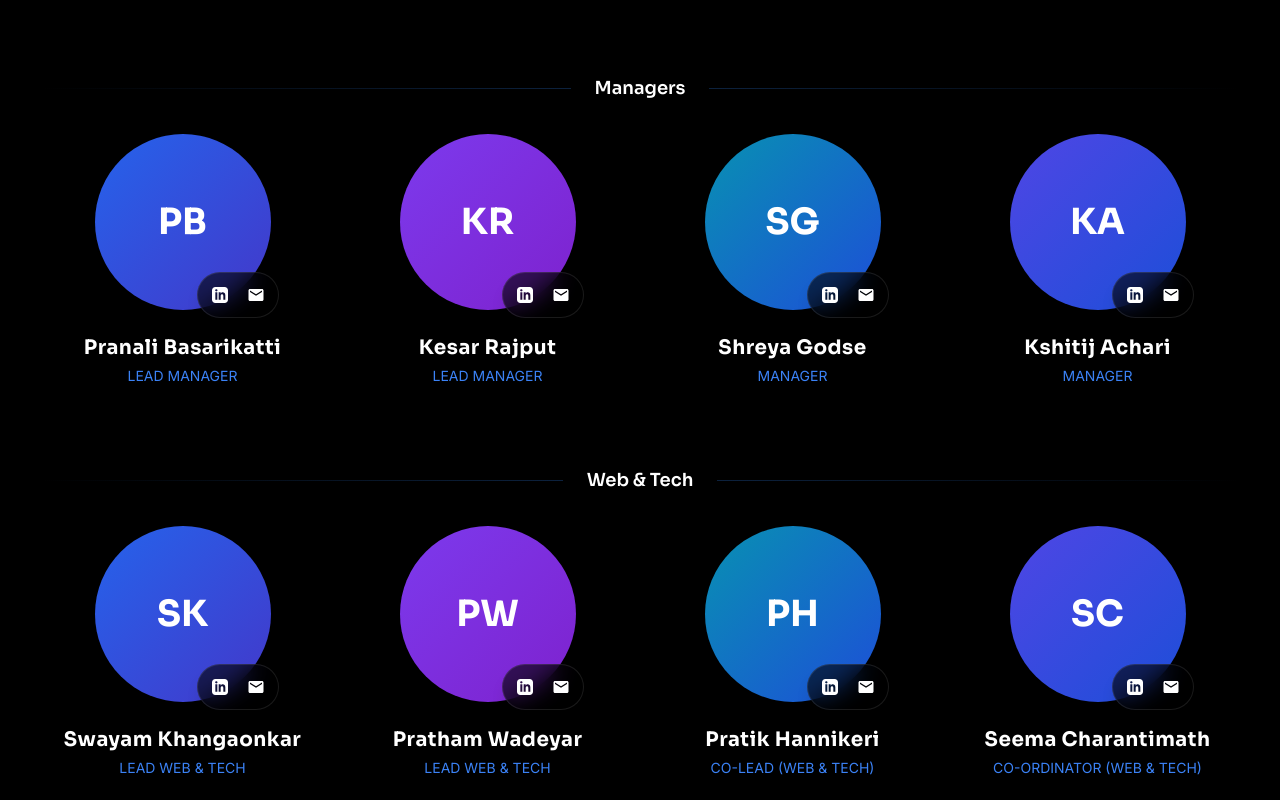
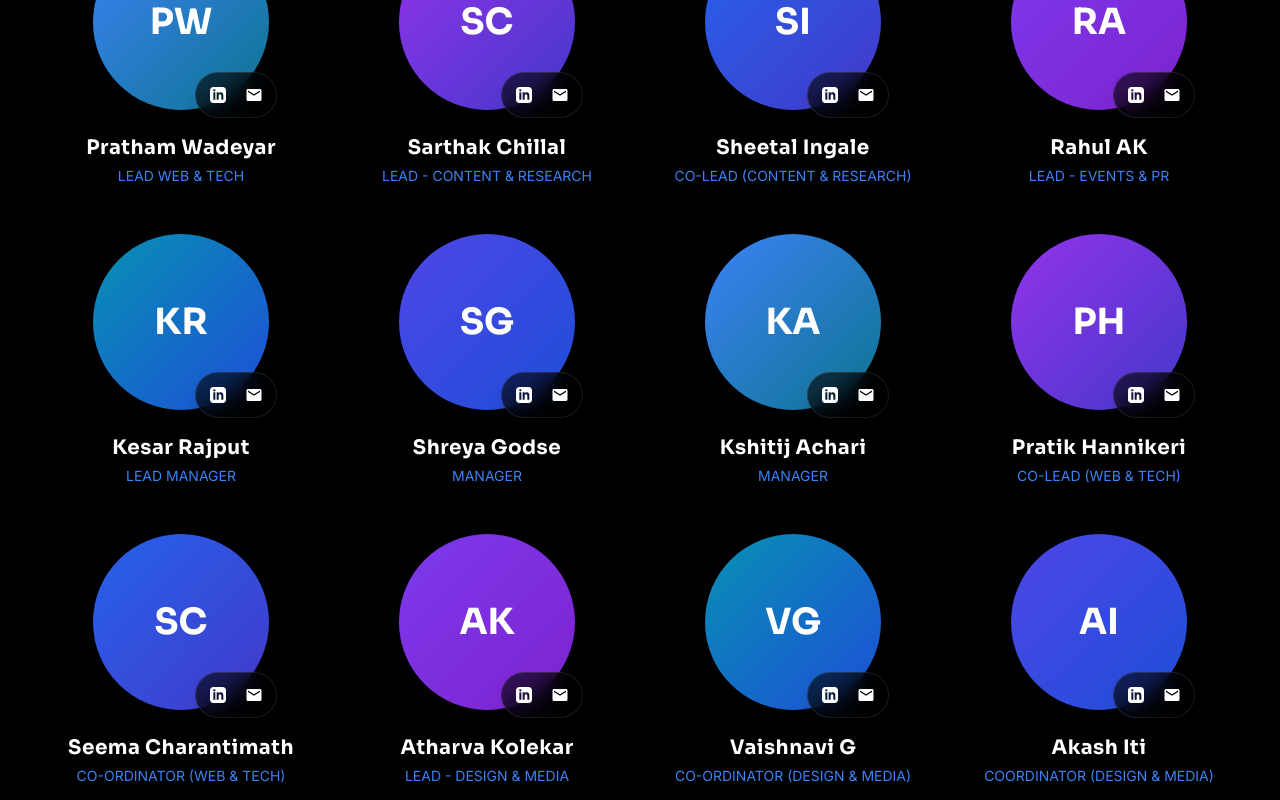
Before and after one commit to Prathamwadiyar/Jcer-E-cell, a React (Vite) app: page /team in a window 1280 px wide. Shown: the part 880-1680 px from the top of the page. Built offline with nearby package versions, Linux system fonts and the light colour scheme.

Commit message:
Remove team categories, reorder team list, add swayam image

```diff
--- a/src/data/teamData.js
+++ b/src/data/teamData.js
@@ -1,15 +1,7 @@
-export const teamCategories = [
-  'Overall Coordinators',
-  'Managers',
-  'Web & Tech',
-  'Design & Media',
-  'Content & Research',
-  'Events & PR',
-  'Corporate & Marketing'
-];
+import swayamImg from '../assets/swayam.png';
 
 export const teamData = [
-  // Overall Coordinators
+  // 1. Omkar V Shirvalkar
   {
     id: 1,
     name: 'Omkar V Shirvalkar',
@@ -19,6 +11,7 @@ export const teamData = [
     email: 'mailto:contact@example.com',
     avatar: null,
   },
+  // 2. Saniya Gorikhan
   {
     id: 2,
     name: 'Saniya Gorikhan',
@@ -28,8 +21,7 @@ export const teamData = [
     email: 'mailto:contact@example.com',
     avatar: null,
   },
-
-  // Managers
+  // 3. Pranali Basarikatti
   {
     id: 3,
     name: 'Pranali Basarikatti',
@@ -39,6 +31,58 @@ export const teamData = [
     email: 'mailto:contact@example.com',
     avatar: null,
   },
+  // 4. Swayam Khangaonkar
+  {
+    id: 7,
+    name: 'Swayam Khangaonkar',
+    role: 'LEAD WEB & TECH',
+    category: 'Web & Tech',
+    linkedin: '#',
+    email: 'mailto:contact@example.com',
+    avatar: swayamImg,
+  },
+  // 5. Pratham Wadeyar
+  {
+    id: 8,
+    name: 'Pratham Wadeyar',
+    role: 'LEAD WEB & TECH',
+    category: 'Web & Tech',
+    linkedin: '#',
+    email: 'mailto:contact@example.com',
+    avatar: null,
+  },
+  // 6. Sarthak Chillal
+  {
+    id: 15,
+    name: 'Sarthak Chillal',
+    role: 'LEAD - CONTENT & RESEARCH',
+    category: 'Content & Research',
+    linkedin: '#',
+    email: 'mailto:contact@example.com',
+    avatar: null,
+  },
+  // 7. Sheetal Ingale
+  {
+    id: 16,
+    name: 'Sheetal Ingale',
+    role: 'CO-LEAD (CONTENT & RESEARCH)',
+    category: 'Content & Research',
+    linkedin: '#',
+    email: 'mailto:contact@example.com',
+    avatar: null,
+  },
+  // 8. Rahul AK
+  {
+    id: 18,
+    name: 'Rahul AK',
+    role: 'LEAD - EVENTS & PR',
+    category: 'Events & PR',
+    linkedin: '#',
+    email: 'mailto:contact@example.com',
+    avatar: null,
+  },
+
+  // Remaining randomly/ordered
   {
     id: 4,
     name: 'Kesar Rajput',
@@ -66,26 +110,6 @@ export const teamData = [
     email: 'mailto:contact@example.com',
     avatar: null,
   },
-
-  // Web & Tech
-  {
-    id: 7,
-    name: 'Swayam Khangaonkar',
-    role: 'LEAD WEB & TECH',
-    category: 'Web & Tech',
-    linkedin: '#',
-    email: 'mailto:contact@example.com',
-    avatar: null,
-  },
-  {
-    id: 8,
-    name: 'Pratham Wadeyar',
-    role: 'LEAD WEB & TECH',
-    category: 'Web & Tech',
-    linkedin: '#',
-    email: 'mailto:contact@example.com',
-    avatar: null,
-  },
   {
     id: 9,
     name: 'Pratik Hannikeri',
@@ -104,8 +128,6 @@ export const teamData = [
     email: 'mailto:contact@example.com',
     avatar: null,
   },
-
-  // Design & Media
   {
     id: 11,
     name: 'Atharva Kolekar',
@@ -142,42 +164,11 @@ export const teamData = [
     email: 'mailto:contact@example.com',
     avatar: null,
   },
-
-  // Content & Research
-  {
-    id: 15,
-    name: 'Sarthak Chillal',
-    role: 'LEAD - CONTENT & RESEARCH',
-    category: 'Content & Research',
-    linkedin: '#',
-    email: 'mailto:contact@example.com',
-    avatar: null,
-  },
-  {
-    id: 16,
-    name: 'Sheetal Ingale',
-    role: 'CO-LEAD (CONTENT & RESEARCH)',
-    category: 'Content & Research',
-    linkedin: '#',
-    email: 'mailto:contact@example.com',
-    avatar: null,
-  },
   {
     id: 17,
     name: 'Soham Petkar',
     role: 'CO-ORDINATOR (CONTENT & RESEARCH)',
     category: 'Content & Research',
-    linkedin: '#',
-    email: 'mailto:contact@example.com',
-    avatar: null,
-  },
-
-  // Events & PR
-  {
-    id: 18,
-    name: 'Rahul AK',
-    role: 'LEAD - EVENTS & PR',
-    category: 'Events & PR',
     linkedin: '#',
     email: 'mailto:contact@example.com',
     avatar: null,
@@ -209,8 +200,6 @@ export const teamData = [
     email: 'mailto:contact@example.com',
     avatar: null,
   },
-
-  // Corporate & Marketing
   {
     id: 22,
     name: 'Shreya Patil',
--- a/src/pages/Team.jsx
+++ b/src/pages/Team.jsx
@@ -1,14 +1,9 @@
 import { motion } from 'framer-motion';
-import { teamData, teamCategories } from '../data/teamData';
+import { teamData } from '../data/teamData';
 import TeamCard from '../components/team/TeamCard';
 import SectionBadge from '../components/ui/SectionBadge';
 
 const Team = () => {
-  const categorizedTeam = teamCategories.map((cat) => ({
-    category: cat,
-    members: teamData.filter((m) => m.category === cat),
-  })).filter((g) => g.members.length > 0);
-
   return (
     <motion.div
       initial={{ opacity: 0 }}
@@ -27,7 +22,7 @@ const Team = () => {
             transition={{ duration: 0.5 }}
             className="mb-5"
           >
-            <SectionBadge>The People Behind E-Cell</SectionBadge>
+            <SectionBadge>The Minds Behind E-Cell</SectionBadge>
           </motion.div>
           <motion.h1
             initial={{ opacity: 0, y: 28 }}
@@ -35,7 +30,7 @@ const Team = () => {
             transition={{ duration: 0.6, delay: 0.1 }}
             className="font-sora font-bold text-5xl md:text-7xl text-white mb-4"
           >
-            Meet Our <span className="gradient-text">Team</span>
+            Our <span className="gradient-text">Team</span>
           </motion.h1>
           <motion.p
             initial={{ opacity: 0, y: 18 }}
@@ -48,40 +43,14 @@ const Team = () => {
         </div>
       </section>
 
-      {/* Team Sections */}
+      {/* Team Grid */}
       <section className="py-16 bg-black">
-        <div className="max-w-7xl mx-auto px-6 lg:px-10 space-y-20">
-          {categorizedTeam.map(({ category, members }) => (
-            <div key={category}>
-              {/* Category Heading */}
-              <motion.div
-                initial={{ opacity: 0, y: 16 }}
-                whileInView={{ opacity: 1, y: 0 }}
-                viewport={{ once: true }}
-                transition={{ duration: 0.45 }}
-                className="mb-8 flex items-center gap-4"
-              >
-                <div className="h-px flex-1 bg-gradient-to-r from-transparent to-ecell-blue/25" />
-                <h2 className="font-sora font-semibold text-lg text-white whitespace-nowrap px-2">{category}</h2>
-                <div className="h-px flex-1 bg-gradient-to-l from-transparent to-ecell-blue/25" />
-              </motion.div>
-
-              {/* Team Cards */}
-              <div
-                className={`grid gap-5 ${
-                  members.length === 1
-                    ? 'grid-cols-1 max-w-[200px] mx-auto'
-                    : members.length === 2
-                    ? 'grid-cols-2 max-w-sm mx-auto'
-                    : 'grid-cols-2 sm:grid-cols-3 lg:grid-cols-4'
-                }`}
-              >
-                {members.map((member, i) => (
-                  <TeamCard key={member.id} member={member} index={i} />
-                ))}
-              </div>
-            </div>
-          ))}
+        <div className="max-w-7xl mx-auto px-6 lg:px-10">
+          <div className="grid gap-x-6 gap-y-12 grid-cols-2 sm:grid-cols-3 lg:grid-cols-4">
+            {teamData.map((member, i) => (
+              <TeamCard key={member.id} member={member} index={i} />
+            ))}
+          </div>
         </div>
       </section>
     </motion.div>
```
Also changed, not shown: src/assets/swayam.png (added).
